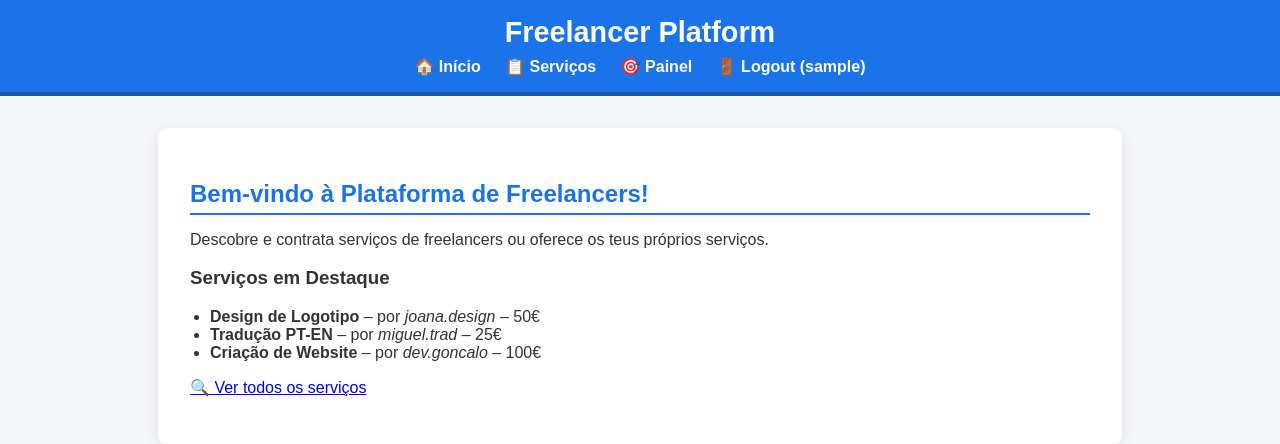
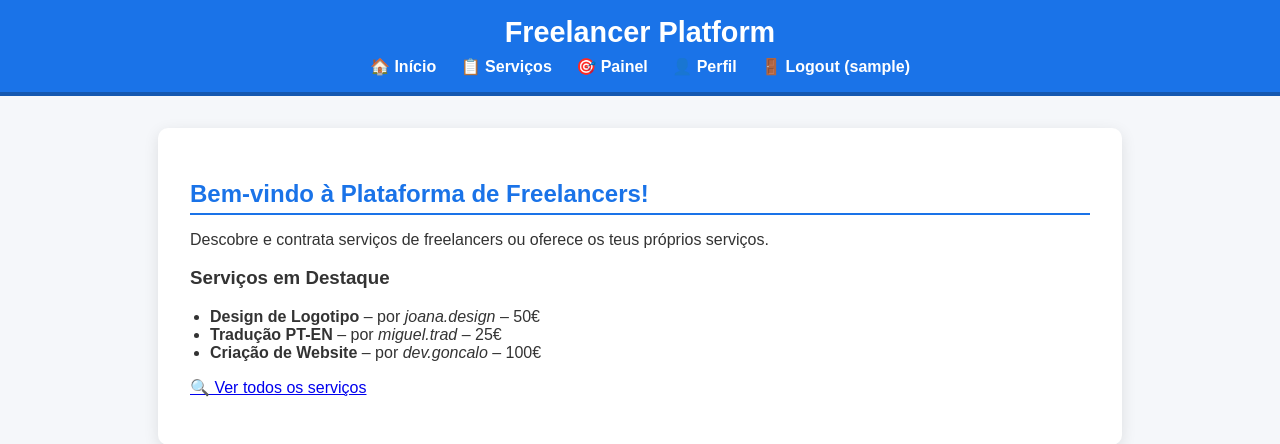
Before and after one commit to MigFOliv/Proj_LTW, a PHP site: page /pages/home.php in a window 1280 px wide. Shown: the top 444 px of the page. Run offline with PHP 8.4, Linux system fonts and the light colour scheme; the visitor is signed in with stand-in values (Sample User, id 1).

Commit message:
adicionado link para o perfil no menu de navegação

```diff
--- a/includes/header.php
+++ b/includes/header.php
@@ -23,6 +23,7 @@ $cssPath = (strpos($_SERVER['PHP_SELF'], '/pages/') !== false) ? '../css/style.c
 
         <?php if (isset($_SESSION['user_id'])): ?>
             <a href="/pages/dashboard.php">🎯 Painel</a>
+            <a href="profile.php">👤 Perfil</a>
             <a href="/logout.php">🚪 Logout (<?= htmlspecialchars($_SESSION['username']) ?>)</a>
         <?php else: ?>
             <a href="/login.php">🔐 Login</a>
```
